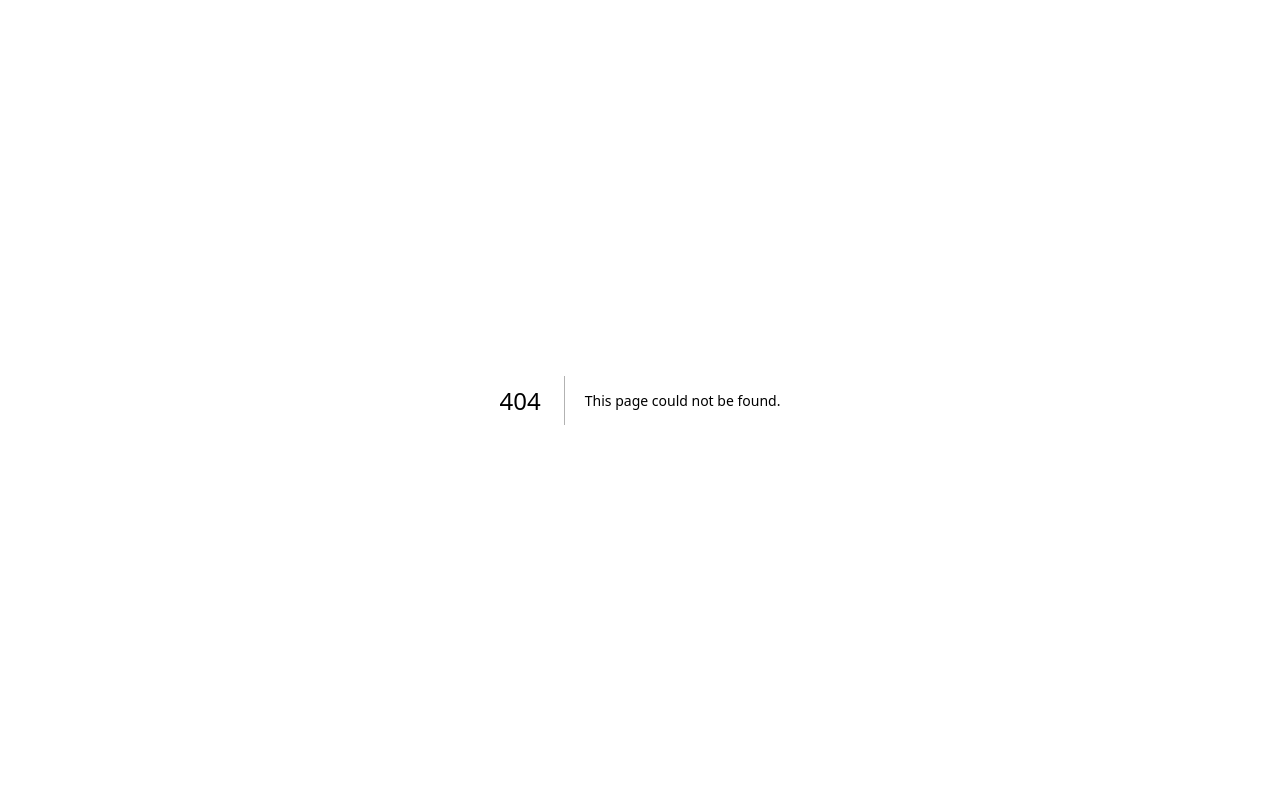
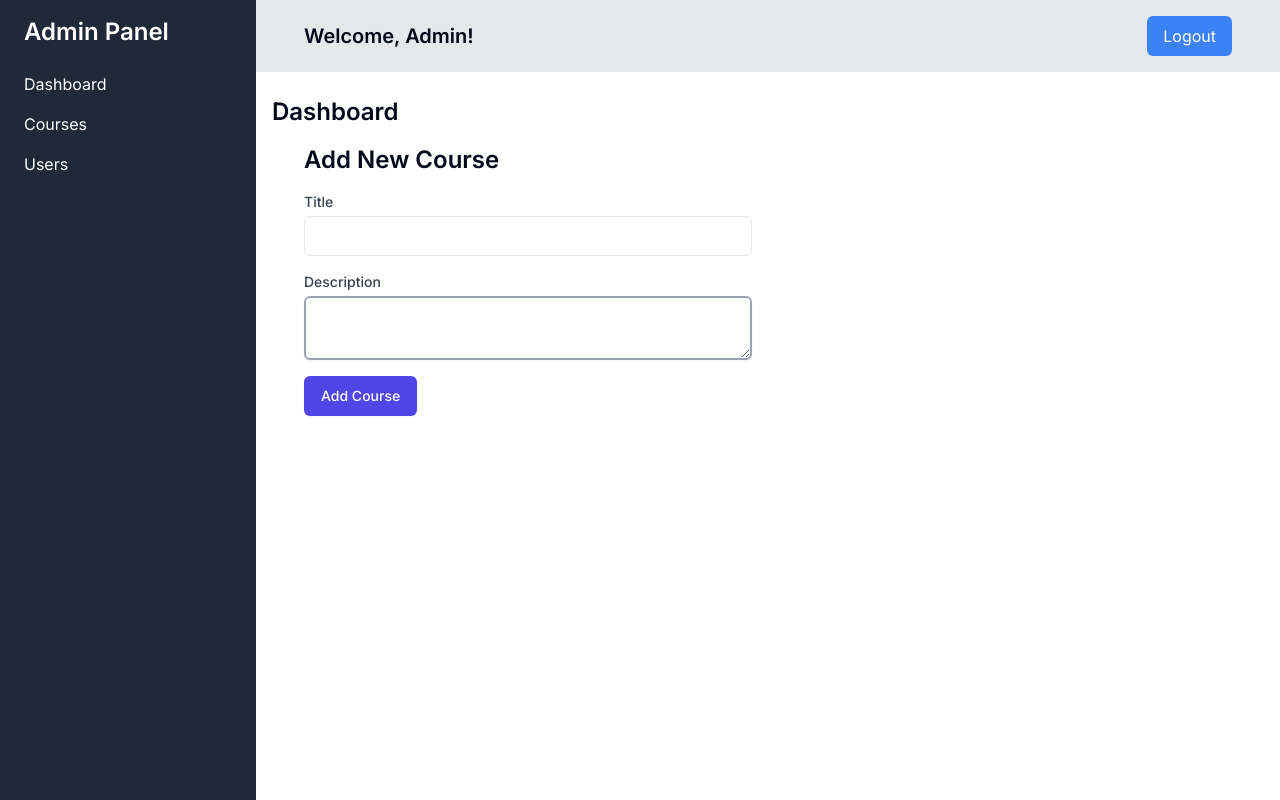
Before and after one commit to Byte-256/elearning, a Next.js app: page /admin in a window 1280 px wide. Before the commit this address had no page. Built offline with nearby package versions, Linux system fonts and the light colour scheme; no server answers.

Commit message:
add admin page and database

```diff
--- /dev/null
+++ b/app/admin/_components/Add_cousre.tsx
@@ -0,0 +1,96 @@
+// pages/admin/AddCourse.tsx
+"use client"
+import { Button } from '@/components/ui/button';
+import { Input } from '@/components/ui/input';
+import { Label } from '@/components/ui/label';
+import { db } from '@/lib/fb.config';
+import { ref, set } from 'firebase/database';
+// pages/admin/AddCourse.tsx
+
+import React, { useState } from 'react';
+
+function generateUniqueId() {
+  const timestamp = Date.now().toString(36); // Convert timestamp to base-36 string
+  const randomString = generateRandomString(6); // Generate a random string of length 6
+  return timestamp + randomString;
+}
+
+function generateRandomString(length: number) {
+  const characters = 'ABCDEFGHIJKLMNOPQRSTUVWXYZabcdefghijklmnopqrstuvwxyz0123456789';
+  let result = '';
+  for (let i = 0; i < length; i++) {
+    result += characters.charAt(Math.floor(Math.random() * characters.length));
+  }
+  return result;
+}
+
+const AddCourse: React.FC = () => {
+  const [courseData, setCourseData] = useState({
+    title: '',
+    description: '',
+    // Add more fields as needed
+  });
+
+  const handleInputChange = (e: React.ChangeEvent<HTMLInputElement | HTMLTextAreaElement>) => {
+    setCourseData({
+      ...courseData,
+      [e.target.name]: e.target.value,
+    });
+  };
+
+  const handleSubmit = (e: React.FormEvent<HTMLFormElement>) => {
+    e.preventDefault();
+    // Logic to handle form submission (e.g., sending data to backend)
+    console.log('Submitting course data:', courseData);
+    set(ref(db, `Courses/${generateUniqueId()}`), courseData)
+
+    // Reset form fields after submission if needed
+    setCourseData({
+      title: '',
+      description: '',
+    });
+  };
+
+  return (
+    <div className="container mx-auto">
+      <h1 className="text-2xl font-semibold mb-4">Add New Course</h1>
+      <form onSubmit={handleSubmit} className="max-w-md">
+        <div className="mb-4">
+          <label htmlFor="title" className="block text-sm font-medium text-gray-700">
+            Title
+          </label>
+          <Input
+            type="text"
+            id="title"
+            name="title"
+            value={courseData.title}
+            onChange={handleInputChange}
+            className="mt-1 "
+          />
+        </div>
+        <div className="mb-4">
+          <Label htmlFor="description" className="block text-sm font-medium text-gray-700">
+            Description
+          </Label>
+          <textarea
+            id="description"
+            name="description"
+            value={courseData.description}
+            onChange={handleInputChange}
+            rows={3}
+            className="mt-1 focus:ring-indigo-500 focus:border-indigo-500 block w-full shadow-sm sm:text-sm border-[2px] border-gray-400 rounded-md"
+          ></textarea>
+        </div>
+        {/* Add more fields for course data */}
+        <Button
+          type="submit"
+          className="inline-flex justify-center py-2 px-4 border border-transparent shadow-sm text-sm font-medium rounded-md text-white bg-indigo-600 hover:bg-indigo-700 focus:outline-none focus:ring-2 focus:ring-offset-2 focus:ring-indigo-500"
+        >
+          Add Course
+        </Button>
+      </form>
+    </div>
+  );
+};
+
+export default AddCourse;
--- /dev/null
+++ b/app/admin/_components/Navbar.tsx
@@ -0,0 +1,15 @@
+// components/Navbar.tsx
+
+const Navbar: React.FC = () => {
+    return (
+      <nav className="bg-gray-200 p-4">
+        {/* Navbar content */}
+        <div className="container mx-auto flex justify-between items-center">
+          <h1 className="text-xl font-semibold">Welcome, Admin!</h1>
+          <button className="px-4 py-2 bg-blue-500 text-white rounded-md">Logout</button>
+        </div>
+      </nav>
+    );
+  };
+
+  export default Navbar;
--- /dev/null
+++ b/app/admin/_components/Sidebar.tsx
@@ -0,0 +1,18 @@
+// components/Sidebar.tsx
+
+const Sidebar: React.FC = () => {
+    return (
+      <div className="bg-gray-800 text-white h-screen w-64 fixed top-0 left-0">
+        {/* Sidebar content */}
+        <h1 className="text-2xl font-semibold py-4 px-6">Admin Panel</h1>
+        <ul>
+          <li className="py-2 px-6 hover:bg-gray-700 cursor-pointer">Dashboard</li>
+          <li className="py-2 px-6 hover:bg-gray-700 cursor-pointer">Courses</li>
+          <li className="py-2 px-6 hover:bg-gray-700 cursor-pointer">Users</li>
+          {/* Add more sidebar items */}
+        </ul>
+      </div>
+    );
+  };
+
+  export default Sidebar;
--- /dev/null
+++ b/app/admin/page.tsx
@@ -0,0 +1,35 @@
+// pages/admin/index.tsx
+
+import { Metadata } from 'next';
+import Sidebar from './_components/Sidebar';
+import Navbar from './_components/Navbar';
+import AddCourse from './_components/Add_cousre';
+
+export const metadata: Metadata = {
+    title: 'My Page Title',
+    description: "Admin panel for managing eLearning website",
+  }
+
+const AdminPanel: React.FC = () => {
+  return (
+    <div>
+      {/* Sidebar */}
+      <Sidebar />
+
+      {/* Page Content */}
+      <div className="ml-64">
+        {/* Navbar */}
+        <Navbar />
+
+        {/* Main Content */}
+        <main className="container mx-auto px-4 py-6">
+          <h1 className="text-2xl font-semibold mb-4">Dashboard</h1>
+          {/* Your admin panel content goes here */}
+          <AddCourse />
+        </main>
+      </div>
+    </div>
+  );
+};
+
+export default AdminPanel;
--- a/app/page.tsx
+++ b/app/page.tsx
@@ -3,7 +3,6 @@
 import { auth } from "@/lib/fb.config";
 import { User, onAuthStateChanged } from "firebase/auth";
 
-import Head from 'next/head';
 import { useEffect, useState } from "react";
 
 import FeaturedCourses from "@/components/home/featured";
@@ -11,24 +10,16 @@ import Footer from "@/components/home/footer";
 import Hero from "@/components/home/hero";
 import Navbar from "@/components/home/navbar";
 
-
 const Home = () => {
-
   const [user, setUser] = useState<User | null>(null);
   useEffect(() => {
-   onAuthStateChanged(auth, (firebaseUser) => {
+    onAuthStateChanged(auth, (firebaseUser) => {
         setUser(firebaseUser);
     })
   }, [])
   const picuri: string = user?.photoURL ? user.photoURL : "/account.png";
   return(
 <div>
-      <Head>
-        <title>E-Learning Home Page</title>
-        <meta name="description" content="Your description here" />
-        <link rel="icon" href="/favicon.ico" />
-      </Head>
-
       <main className="bg-gray-100 min-h-screen">
         <Navbar />
         <Hero />
--- a/components/home/featured.tsx
+++ b/components/home/featured.tsx
@@ -1,16 +1,60 @@
 // components/FeaturedCourses.js
 "use client"
+import { useEffect, useState } from "react";
 import CourseCard from "./coursecard";
 
+import { ref, get, DataSnapshot, onValue } from 'firebase/database'
+import { db } from "@/lib/fb.config";
+
 export default function FeaturedCourses() {
+  const [courses, setCourses] = useState([
+    {
+      title: "Example 1",
+      description: "Lorem ipsum "
+    },
+    {
+      title: "Example 2",
+      description: "Lorem ipsum"
+    }
+  ]);
+
+  useEffect(() => {
+    const CourseRef = ref(db, "/Courses");
+    onValue(CourseRef, (snapshot: DataSnapshot) => {
+      const coursesData = snapshot.val();
+      if (coursesData) {
+        // Convert the courses object into an array of courses
+        const coursesArray = Object.keys(coursesData).map((key) => ({
+          id: key,
+          ...coursesData[key],
+        }));
+        // Set the courses array to the state
+        setCourses(coursesArray);
+      } else {
+        // If no data available, set an empty array
+        setCourses([]);
+      }
+    });
+
+    // Clean up the listener when the component unmounts
+    return () => {
+      // Detach the listener
+      // NOTE: This is optional but recommended to prevent memory leaks
+      onValue(CourseRef, (snap: DataSnapshot)=>{  });
+    };
+  }, [])
+
     return (
       <section className="bg-neutralLightGrey py-20">
         <div className="max-w-7xl mx-auto px-4 sm:px-6 lg:px-8">
           <h2 className="text-3xl font-bold text-darkBlueGrey mb-10 text-center">Featured Courses</h2>
           <div className="grid grid-cols-1 md:grid-cols-2 lg:grid-cols-3 gap-8">
-            {/* Featured course cards */}
-            <CourseCard courseName="Example 1" courseCover="/course1.jpg" description="Lorem ipsum dolor sit amet, consectetur adipiscing elit, sed do eiusmod tempor incididunt ut labore et dolore magna aliqua. Suscipit tellus mauris a diam maecenas sed."/>
-            {/* Repeat similar cards for other featured courses */}
+          {
+            courses.map((course, index) => (
+                        <CourseCard key={index} courseName={course.title? course.title: ""} courseCover="/course1.jpg" description={course.description? course.description : ""}/>
+              )
+            )
+          }
           </div>
         </div>
       </section>
--- a/lib/fb.config.js
+++ b/lib/fb.config.js
@@ -1,6 +1,7 @@
 // Import the functions you need from the SDKs you need
 import { initializeApp } from "firebase/app";
 import { getAuth } from "firebase/auth";
+import { getDatabase } from "firebase/database"
 // import { getAnalytics } from "firebase/analytics";
 // TODO: Add SDKs for Firebase products that you want to use
 // TODO: Add authorized Domain in firebase console for SSO
@@ -15,11 +16,13 @@ const firebaseConfig = {
   storageBucket: process.env.NEXT_PUBLIC_FIREBASE_STORAGE_BUCKET,
   messagingSenderId: process.env.NEXT_PUBLIC_FIREBASE_MESSAGING_SENDER_ID,
   appId: process.env.NEXT_PUBLIC_FIREBASE_APP_ID,
-  measurementId: process.env.NEXT_PUBLIC_FIREBASE_MEASUREMENT_ID
+  measurementId: process.env.NEXT_PUBLIC_FIREBASE_MEASUREMENT_ID,
+  databaseURL: process.env.NEXT_PUBLIC_FIREBASE_DATABASE_URL,
 };
 
 // Initialize Firebase
 export const app = initializeApp(firebaseConfig);
 export const auth = getAuth(app);
+export const db = getDatabase(app);
 export const user = auth.currentUser;
 // const analytics = getAnalytics(app);
```
